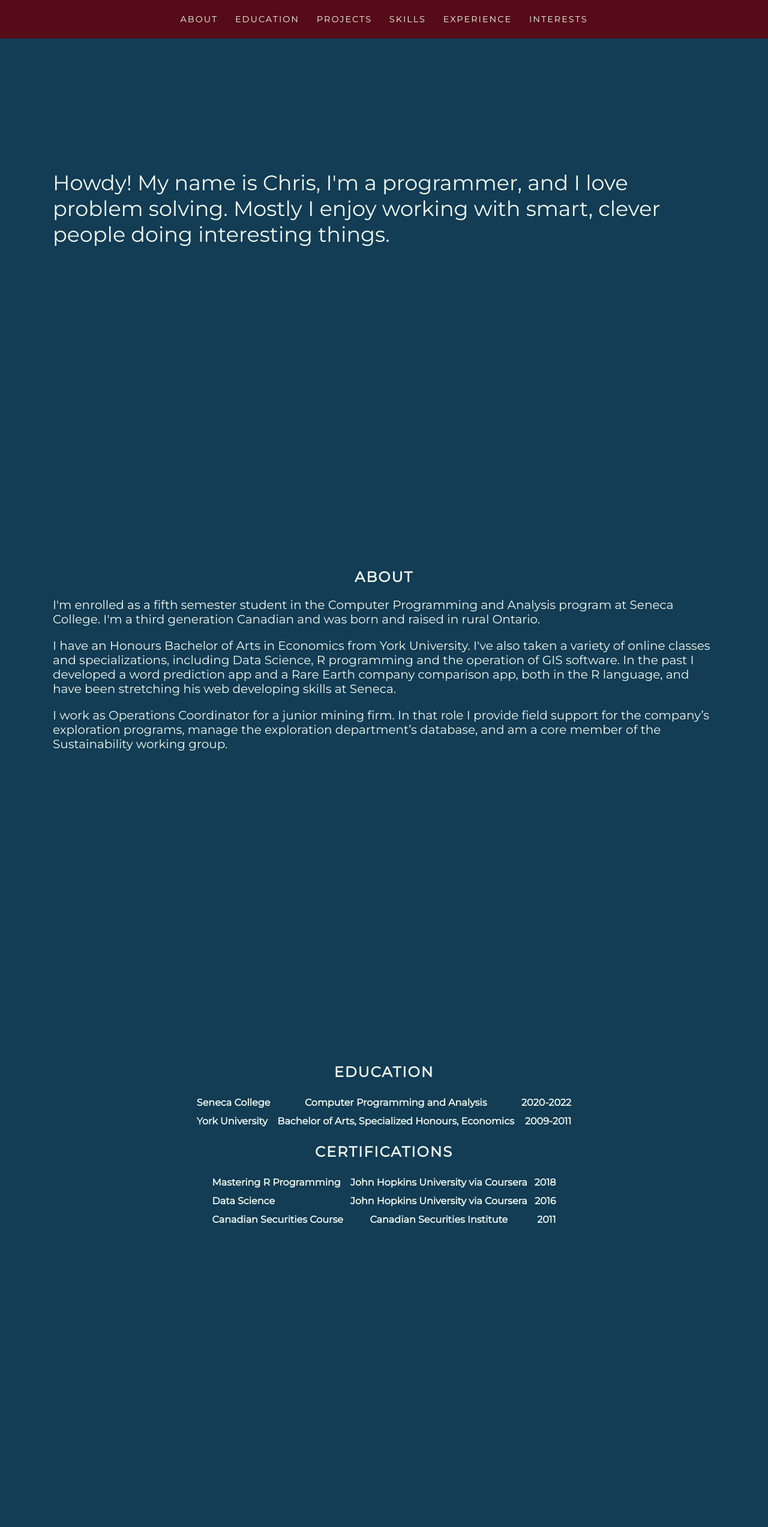
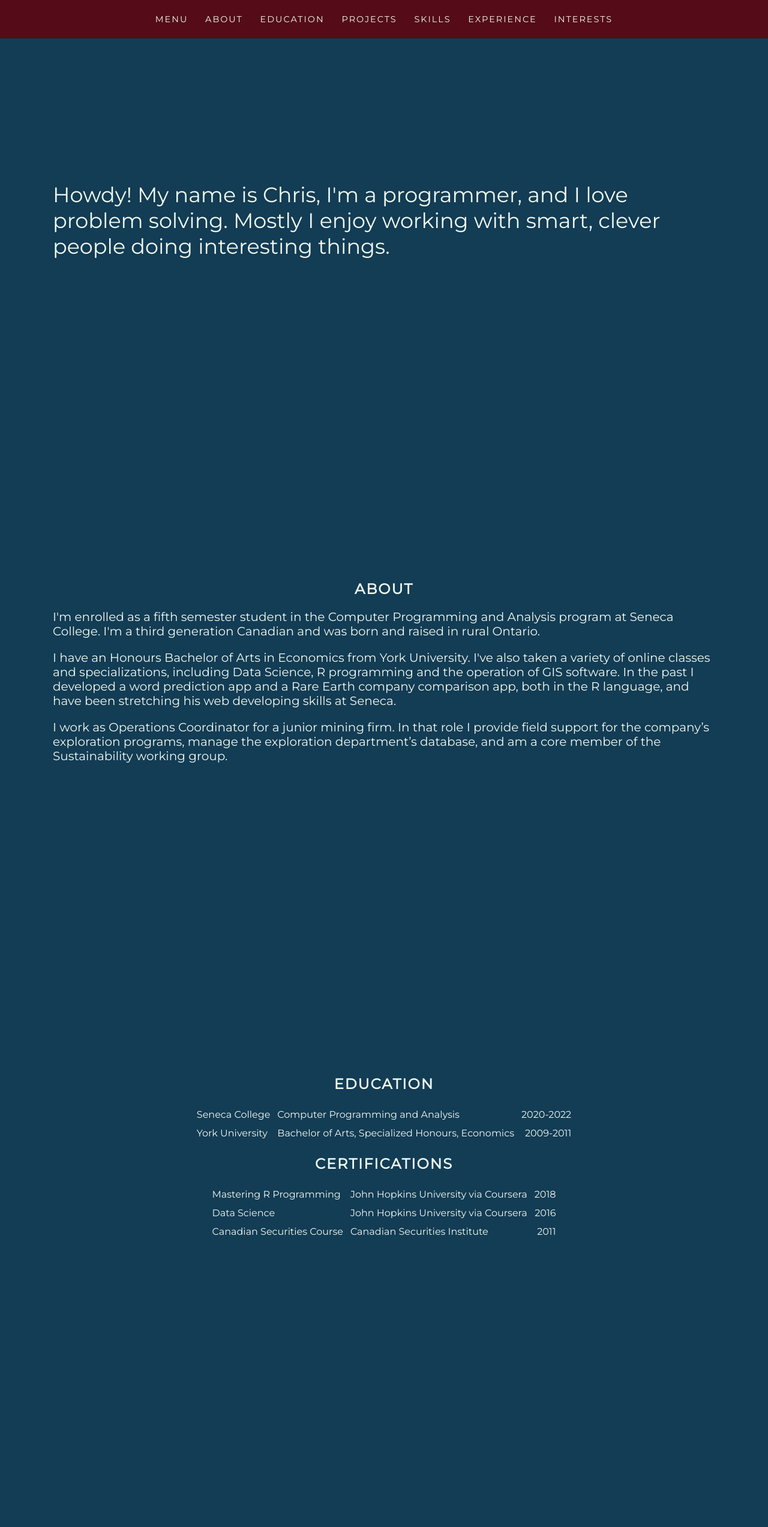
Before and after one commit to seewilds/portfolio, a plain HTML site: page index.html in a window 1280 px wide. Shown: the top 2545 px of the page at 60% size. Drawn offline with Linux system fonts and the light colour scheme.

Commit message:
extend and collapse menu

```diff
--- a/index.html
+++ b/index.html
@@ -15,34 +15,33 @@
     />
 
     <script src="intersection-observer.js" defer></script>
+    <script src="menuExtend.js" defer></script>
   </head>
   <body>
-    <header class="nav-small">
-      <ul class="nav__list">
-        <li class="nav__list-item"><a href="#" class="nav__link">Menu</a></li>
-      </ul>
-    </header>
+    <input type='checkbox' id='toggle' name='toggle'>
     <header class="nav-scrolled">
+      <li class="nav__list"><a href="javascript:void(0);" class="nav__link" id='menu' onclick="menuExtend()">Menu</a></li>
       <nav class="main-nav">
         <ul class="nav__list">
           <li class="nav__list-item">
-            <a href="#about" class="nav__link">About</a>
+            <a href="#about" class="nav__link" id='hid-menu' onclick="menuCollapse()">About</a>
           </li>
           <li class="nav__list-item">
-            <a href="#education" class="nav__link">Education</a>
+            <a href="#education" class="nav__link" id='hid-menu' onclick="menuCollapse()">Education</a>
           </li>
           <li class="nav__list-item">
-            <a href="#projects" class="nav__link">Projects</a>
+            <a href="#projects" class="nav__link" id='hid-menu' onclick="menuCollapse()">Projects</a>
           </li>
           <li class="nav__list-item">
-            <a href="#skills" class="nav__link">Skills</a>
+            <a href="#skills" class="nav__link" id='hid-menu' onclick="menuCollapse()">Skills</a>
           </li>
           <li class="nav__list-item">
-            <a href="#experience" class="nav__link">Experience</a>
+            <a href="#experience" class="nav__link" id='hid-menu' onclick="menuCollapse()">Experience</a>
           </li>
           <li class="nav__list-item">
-            <a href="#interests" class="nav__link">Interests</a>
+            <a href="#interests" class="nav__link" id='hid-menu' onclick="menuCollapse()">Interests</a>
           </li>
+
         </ul>
       </nav>
     </header>
@@ -81,32 +80,32 @@
       <h1>Education</h1>
       <table>
         <tr>
-          <th align="left">Seneca College</th>
-          <th >Computer Programming and Analysis</th>
-          <th align="right">2020-2022</th>
+          <td align="left">Seneca College</td>
+          <td>Computer Programming and Analysis</td>
+          <td align="right">2020-2022</td>
         </tr>
         <tr>
-          <th align="left">York University</th>
-          <th >Bachelor of Arts, Specialized Honours, Economics</th>
-          <th align="right">2009-2011</th>
+          <td align="left">York University</td>
+          <td>Bachelor of Arts, Specialized Honours, Economics</td>
+          <td align="right">2009-2011</td>
         </tr>
       </table>
       <h2>Certifications</h2>
       <table>
         <tr>
-          <th align="left">Mastering R Programming </th>
-          <th >John Hopkins University via Coursera</th>
-          <th align="right">2018</th>
+          <td align="left">Mastering R Programming</td>
+          <td>John Hopkins University via Coursera</td>
+          <td align="right">2018</td>
         </tr>
         <tr>
-          <th align="left">Data Science </th>
-          <th >John Hopkins University via Coursera</th>
-          <th align="right">2016</th>
+          <td align="left">Data Science</td>
+          <td>John Hopkins University via Coursera</td>
+          <td align="right">2016</td>
         </tr>
         <tr>
-          <th align="left">Canadian Securities Course </th>
-          <th >Canadian Securities Institute</th>
-          <th align="right">2011</th>
+          <td align="left">Canadian Securities Course</td>
+          <td>Canadian Securities Institute</td>
+          <td align="right">2011</td>
         </tr>
       </table>
     </section>
--- /dev/null
+++ b/menuExtend.js
@@ -0,0 +1,17 @@
+function menuExtend(){
+    const mainNav = document.querySelector('nav');
+    mainNav.style.display='inline-block';
+    console.log(mainNav);
+
+    const menuNav = document.querySelector('#menu');
+    menuNav.style.display='none';
+}
+
+function menuCollapse(){
+    const mainNav = document.querySelector('nav');
+    mainNav.style.display='none';
+    console.log(mainNav);
+
+    const menuNav = document.querySelector('#menu');
+    menuNav.style.display='inline-block';
+}
--- a/site.css
+++ b/site.css
@@ -20,7 +20,6 @@ header{
 body{
     background-color: #133C55;
     color: #F1FAEE;
-
     font-family: 'Montserrat', sans-serif;
 }
 
@@ -62,16 +61,6 @@ p{
     justify-content: center;
 }
 
-@media screen and (max-width:700px){
-    .nav__list{
-        display: inline-block;
-        text-align: center;
-    }
-    section{
-        padding: 30vh 10vh;
-    }
-}
-
 .nav__link{
     --spacing: 1em;
     text-decoration: none;
@@ -84,8 +73,22 @@ p{
     font-size: 0.9rem;
 }
 
+@media screen and (max-width:700px){
+    .nav__list{
+        text-align: center;
+        display: inline-block;
+    }
+    nav{
+        display:none;
+    }
+    section{
+        padding: 30vh 10vh;
+    }
+}
+
+
 @media (hover: hover) and (pointer: fine){
-    .nav-scrolled:hover,.nav__list:hover{
+    .nav-scrolled:hover,.nav__list:hover,.nav-small:hover{
         background: var(--text);
         color: var(--text-inverse);
         border-color: var(--text);
```
Also changed, not shown: intersection-observer.js (line endings or trailing spaces).
